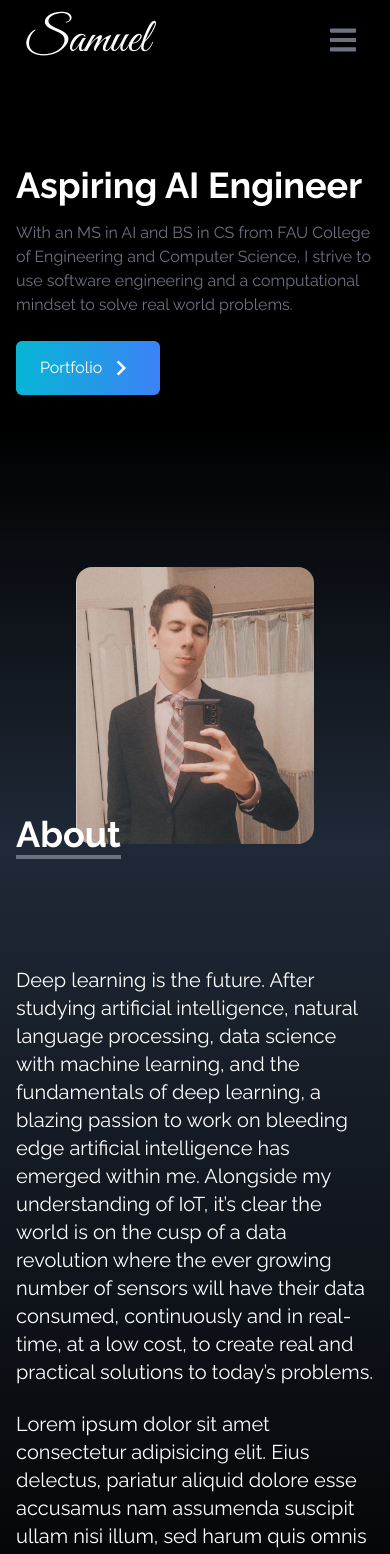
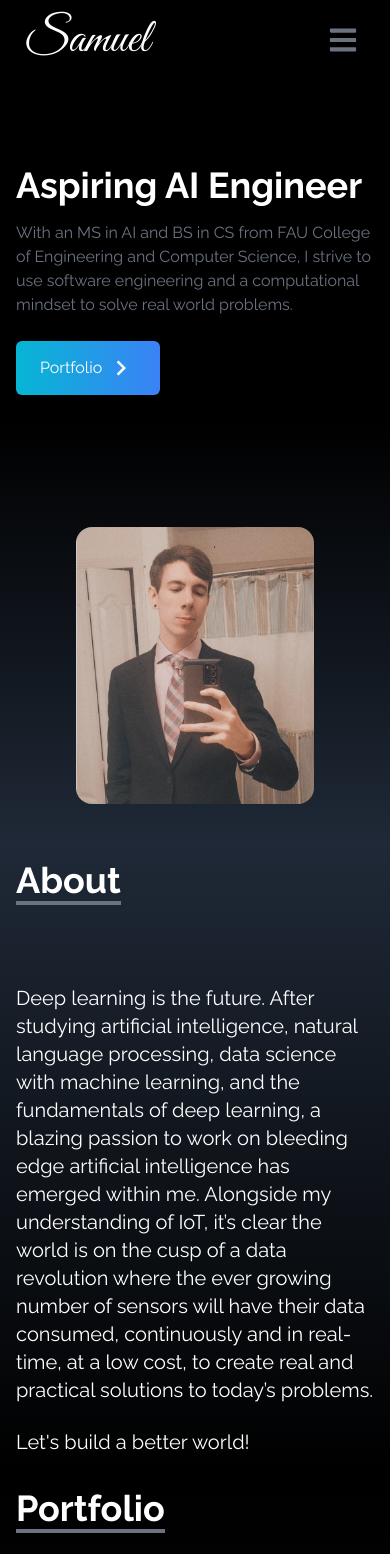
Before and after one commit to Aweesam/ReactPortfolio, a React (Create React App) app: page / in a window 390 px wide. Shown: the top 1554 px of the page. Built offline with nearby package versions, Linux system fonts and the light colour scheme; the HTML template or start-up script is replaced by a standard one; a web font is replaced by a local one.

Commit message:
Spacing fixed for mobile

```diff
--- a/src/components/About.jsx
+++ b/src/components/About.jsx
@@ -2,9 +2,9 @@ import React from 'react'
 
 const About = () => {
   return (
-    <div name="about" className="w-full h-screen bg-gradient-to-b from-gray-800 to-black text-white">
+    <div name="about" className="w-full lg:h-screen bg-gradient-to-b from-gray-800 to-black text-white sm:h-full">
         <div className="max-w-screen-lg p-4 mx-auto flex flex-col justify-center w-full h-full">
-            <div className="pb-8">
+            <div className="pb-1 md:pb-8">
                 <p className="text-4xl font-bold inline border-b-4 border-gray-500">About</p>
             </div>
 
@@ -14,8 +14,8 @@ const About = () => {
 
             <br />
 
-            <p className="text-xl">
-                Lorem ipsum dolor sit amet consectetur adipisicing elit. Eius delectus, pariatur aliquid dolore esse accusamus nam assumenda suscipit ullam nisi illum, sed harum quis omnis incidunt exercitationem praesentium atque aperiam, vitae quia placeat. Placeat maiores quos, minima aut enim ea non dolore numquam nemo, a vero animi doloremque quidem inventore.
+            <p className="text-xl b">
+                Let's build a better world!
             </p>
         </div>
     </div>
--- a/src/components/Experience.jsx
+++ b/src/components/Experience.jsx
@@ -107,7 +107,7 @@ const Experience = () => {
 
 
 
-    <div name='experience' className="bg-gradient-to-b from-gray-800 to-black w-full h-screen">
+    <div name='experience' className="bg-gradient-to-b from-gray-800 to-black w-full sm:h-full">
        <div className="max-w-screen-lg mx-auto p-4 flex flex-col justify-center w-full h-full text-white">
         <div>
             <p className="text-4xl font-bold border-b-4 border-gray-500 p-2 inline">Experience</p>
--- a/src/components/Home.jsx
+++ b/src/components/Home.jsx
@@ -5,7 +5,7 @@ import { Link } from 'react-scroll';
 
 const Home = () => {
   return (
-    <div name="home" className="h-screen w-full bg-gradient-to-b from-black via-black to-gray-800 ">
+    <div name="home" className="pt-10 pb-10 h-screen w-full bg-gradient-to-b from-black via-black to-gray-800">
         <div className="max-w-screen-lg mx-auto flex flex-col items-center justify-center h-full px-4 md:flex-row">
             <div className="flex flex-col justify-center h-full">
                 <h2 className="text-4xl sm:text-7xl font-bold text-white">
--- a/src/components/Portfolio.jsx
+++ b/src/components/Portfolio.jsx
@@ -37,9 +37,9 @@ const Portfolio = () => {
 
 
   return (
-    <div name="portfolio" className="bg-gradient-to-b from-black to-gray-800 w-full text-white md:h-screen">
+    <div name="portfolio" className="bg-gradient-to-b from-black to-gray-800 w-full h-full text-white md:h-screen">
 
-        <div className="max-w-screen-lg p-r mx-auto flex flex-col justify-center w-full h-full">
+        <div className="max-w-screen-lg p-4 mx-auto flex flex-col justify-center w-full h-full">
             <div className="pb-8">
                 <p className="text-4xl font-bold inline border-b-4 border-gray-500">Portfolio</p>
                 <p className="py-6">Check out some of my work right here</p>
```
Also changed, not shown: src/assets/graphql.png (deleted).
